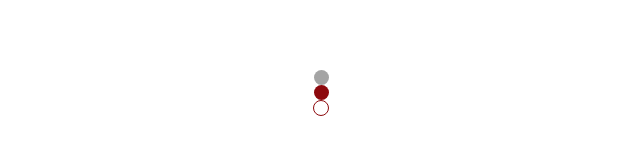
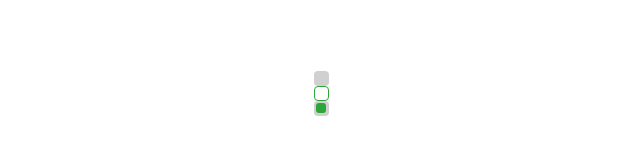
Before and after one commit to UniverseArc/Movie-Sharing, a React (Vite) app: page / in a window 1280 px wide. Shown: the part 307-462 px from the top of the page, without its empty margins (319-959 px from the left). Built offline with nearby package versions, Linux system fonts and the light colour scheme.

Commit message:
feature: BoxListMarkers-Ready

```diff
--- a/src/App.tsx
+++ b/src/App.tsx
@@ -1,21 +1,16 @@
 import './App.css'
-import ListMarker from './components/ListMarker/ListMarkerVariants/ListMarker'
-import ListMarkerGray from './components/ListMarker/ListMarkerVariants/ListMarkerGray'
-import ListMarkerRed from './components/ListMarker/ListMarkerVariants/ListMarkerRed'
-import ListMarkerRedOutlined from './components/ListMarker/ListMarkerVariants/ListMarkerRedOutlined'
-import { ListMarkerVariant } from './components/ListMarker/ListMarkerVariants/types/ListMarker.types'
+import BoxListMarker from './components/BoxListMarker/BoxListMarkerVariants/BoxListMarker'
+import { BoxListMarkerVariant } from './components/BoxListMarker/BoxListMarkerVariants/types/BoxListMarker.types'
+
 
 function App() {
 
   return (
     <div>
-      <ListMarker variant={ListMarkerVariant.primary}/>
-      <ListMarker variant={ListMarkerVariant.fullfiledRed}/>
-      <ListMarker variant={ListMarkerVariant.outlinedRed}/>
+        <BoxListMarker variant={BoxListMarkerVariant.primaryGray}/>
+        <BoxListMarker variant={BoxListMarkerVariant.outlinedGreen}/>
+        <BoxListMarker variant={BoxListMarkerVariant.greenInGray}/>
 
-      {/* <ListMarkerRed variant={ListMarkerVariant.fullfiledRed}/>
-      <ListMarkerGray variant={ListMarkerVariant.primary}/>
-      <ListMarkerRedOutlined variant={ListMarkerVariant.outlinedRed} /> */}
     </div>
   )
 }
--- /dev/null
+++ b/src/components/BoxListMarker/BoxListMarkerVariants/BoxListMarker.module.css
@@ -0,0 +1,32 @@
+.listMaker{
+    width: 15px;
+    height: 15px;
+    border-radius: 4px;
+}
+
+.gray{
+    background-color: #D0D0D0;
+}
+
+.greenInGray{
+    position: relative;
+    background-color: #D0D0D0;
+}
+
+.greenInGray::before{
+    content: "";
+    position: absolute;
+    top: 50%;
+    left: 50%;
+    transform: translate(-50%, -50%);
+    width: 10px;
+    height: 10px;
+    background-color: #2BA637;
+    border-radius: 3px;
+}
+
+.outlinedGreen{
+    width: 13px;
+    height: 13px;
+    border: 1px solid #2BA637;
+}
--- /dev/null
+++ b/src/components/BoxListMarker/BoxListMarkerVariants/BoxListMarker.tsx
@@ -0,0 +1,20 @@
+
+import { FC } from "react";
+import s from "./BoxListMarker.module.css"
+import { BoxListMarkerVariant, IBoxListMaker } from "./types/BoxListMarker.types";
+import clsx from 'clsx';
+
+const BoxListMarker: FC<IBoxListMaker> = ({ variant }) => {
+    return (
+        <div className={
+            clsx(
+                s.listMaker,
+                variant === BoxListMarkerVariant.primaryGray ? s.gray : "",
+                variant === BoxListMarkerVariant.greenInGray ? s.greenInGray : "",
+                variant === BoxListMarkerVariant.outlinedGreen ? s.outlinedGreen : "",
+            )
+        }></div>
+    )
+}
+
+export default BoxListMarker;
--- /dev/null
+++ b/src/components/BoxListMarker/BoxListMarkerVariants/types/BoxListMarker.types.ts
@@ -0,0 +1,10 @@
+export enum BoxListMarkerVariant {
+    primaryGray = "primaryGray",
+    outlinedGreen = "outlinedGreen",
+    greenInGray = "greenInGray"
+}
+
+
+export interface IBoxListMaker {
+    variant: BoxListMarkerVariant
+}
--- a/src/components/ListMarker/ListMarkerVariants/ListMarker.module.css
+++ /dev/null
@@ -1,19 +0,0 @@
-.listMaker{
-    width: 15px;
-    height: 15px;
-    border-radius: 50px;
-}
-
-.gray{
-    background-color: #A4A4A4;
-}
-
-.red{
-    background-color: #8D090D;
-}
-
-.outlinedRed{
-    width: 13.4px;
-    height: 13.4px;
-    border: 1px solid #8D090D;
-}
--- a/src/components/ListMarker/ListMarkerVariants/ListMarker.tsx
+++ /dev/null
@@ -1,20 +0,0 @@
-
-import { FC } from "react";
-import s from "./ListMarker.module.css"
-import { IListMaker, ListMarkerVariant } from "./types/ListMarker.types";
-import clsx from 'clsx';
-
-const ListMarker: FC<IListMaker> = ({ variant }) => {
-    return (
-        <div className={
-            clsx(
-                s.listMaker,
-                variant === ListMarkerVariant.primary ? s.gray : "",
-                variant === ListMarkerVariant.fullfiledRed ? s.red : "",
-                variant === ListMarkerVariant.outlinedRed ? s.outlinedRed : "",
-            )
-        }></div>
-    )
-}
-
-export default ListMarker;
--- a/src/components/ListMarker/ListMarkerVariants/types/ListMarker.types.ts
+++ /dev/null
@@ -1,10 +0,0 @@
-export enum ListMarkerVariant {
-    primary = "primary",
-    outlinedRed = "outlinedRed",
-    fullfiledRed = "fullfiledRed"
-}
-
-
-export interface IListMaker {
-    variant: ListMarkerVariant
-}
```
